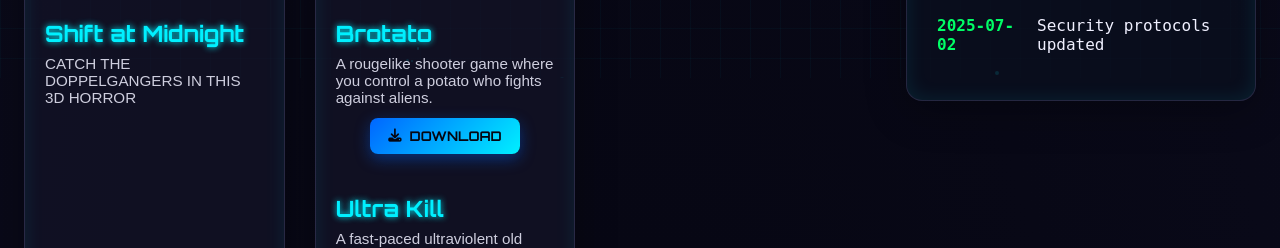
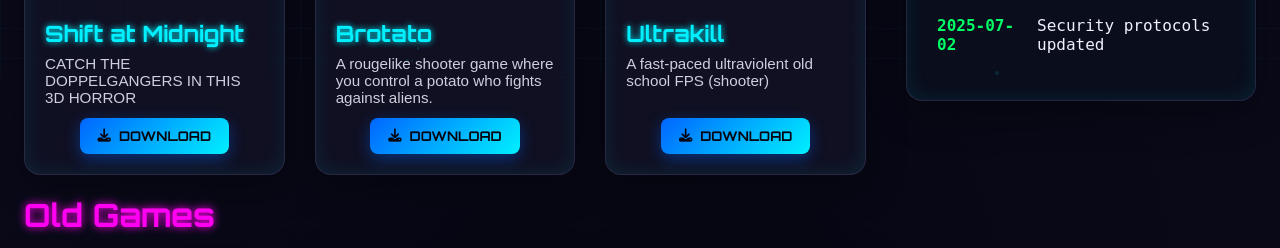
Before and after one commit to Codewood-Eastwood/minecraft4school, a Python web app: template templates/help.html in a window 1280 px wide. Shown: the part 722-970 px from the top of the page. Run offline with Jinja, Linux system fonts and the light colour scheme; the template is opened without the code that fills it, so the values that code supplies are empty; some web fonts are replaced.

Commit message:
Fixed Ultrakill section

```diff
--- a/templates/help.html
+++ b/templates/help.html
@@ -302,9 +302,15 @@
               </form>
             </div>
           </div>
+        </div>
+
+        <div class="game-card">
+          <img src="https://steamrip.com/wp-content/uploads/2021/10/ultrakill-free-download-preinstalled-steamrip.jpg"
+              alt="Brotato"
+              class="game-thumb">
 
           <div class="game-content">
-            <h3 class="game-title">Ultra Kill</h3>
+            <h3 class="game-title">Ultrakill</h3>
             <p class="game-desc">A fast-paced ultraviolent old school FPS (shooter)</p>
 
             <div class="game-action">
@@ -316,8 +322,8 @@
               </form>
             </div>
           </div>
+        </div>
 
-        </div>
       </div>
 
       <h2 class="section-title">Old Games</h2>
```
